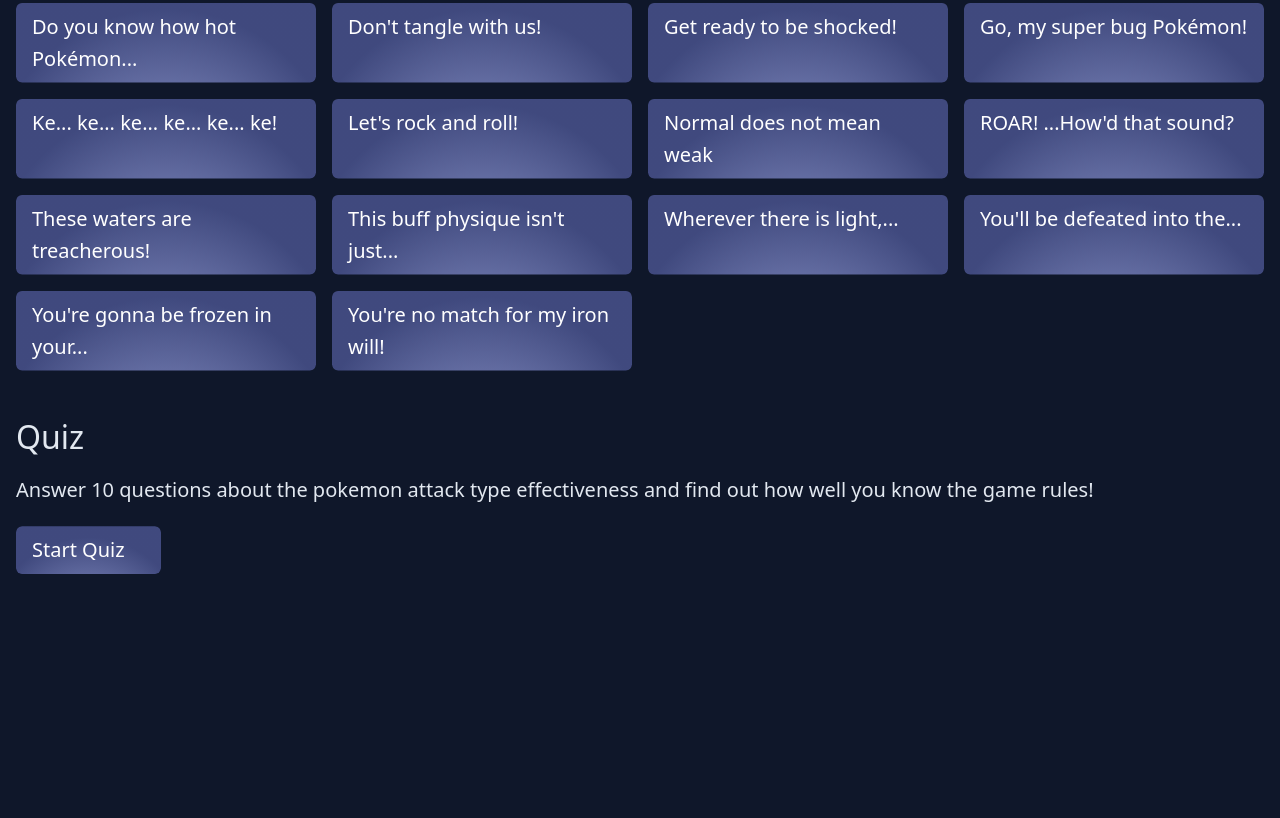
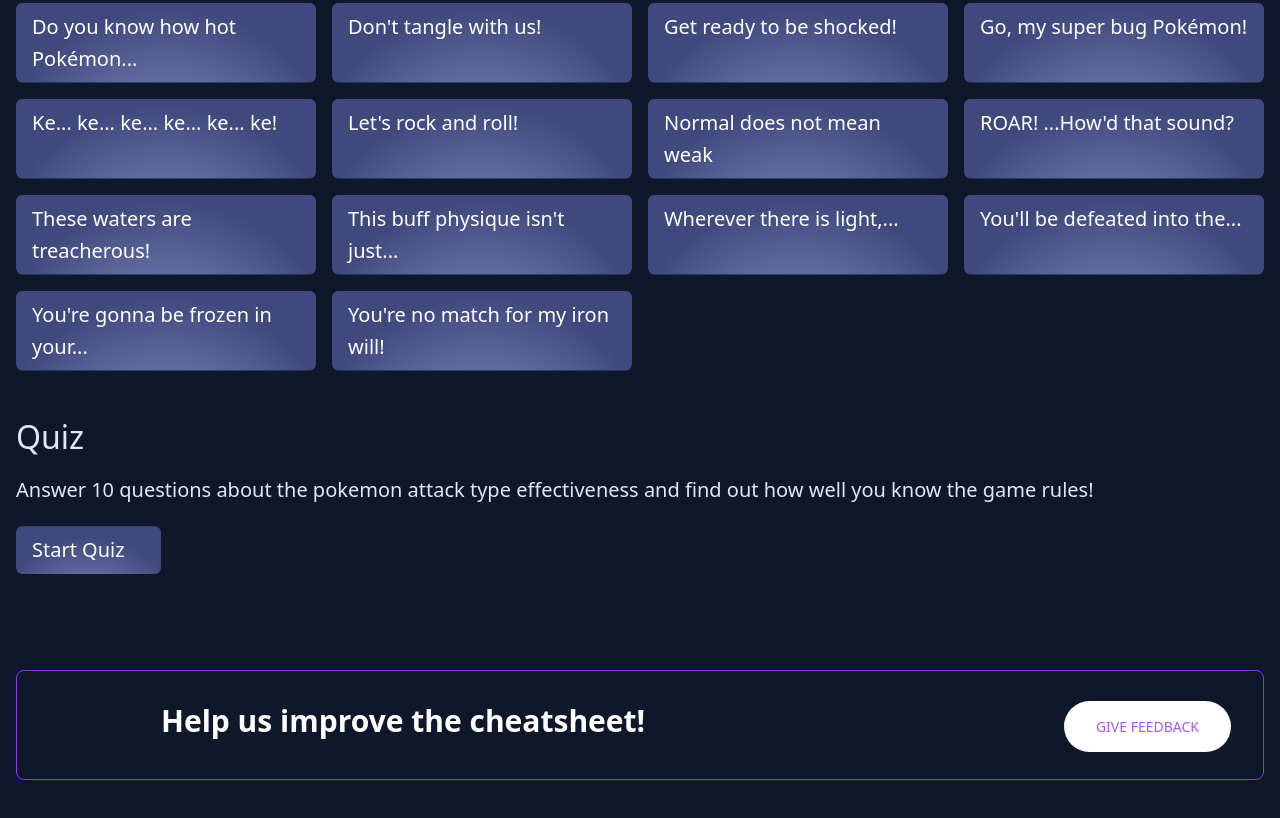
Before and after one commit to ertrzyiks/pokemon-go-cheatsheet, an Astro site: page / in a window 1280 px wide. Shown: the part 920-1738 px from the top of the page. Before the commit the page ends 1544 px from the top, so only its background shows below. Built offline with nearby package versions, Linux system fonts and the light colour scheme; Astro itself is replaced by a stand-in of ours.

Commit message:
Add feedback banner

```diff
--- /dev/null
+++ b/src/components/FeedbackForm.astro
@@ -0,0 +1,33 @@
+ <div class="container mx-auto mt-24">
+  <div class="border border-solid rounded-lg border-purple-600 text-white p-8 my-12 flex flex-col md:flex-row space-between items-center justify-between relative overflow-hidden">
+      <!-- LEFT PART -->
+      <div class="flex flex-col lg:ml-14 xl:ml-28 max-w-sm lg:max-w-xl z-10">
+          <h4 class="text-3xl text-center md:text-left font-bold text-white md:pb-2">
+              Help us improve the cheatsheet!
+          </h4>
+          <!-- <p class="text-center md:text-left text-white opacity-70 md:pb-6">
+              Lorem ipsum dolor sit amet, consectetur adipiscing elit, sed do eiusmod
+          </p>
+          <p class="text-xs text-red-200 hidden md:block">
+              consectetur adipiscing elit
+          </p> -->
+      </div>
+
+
+      <!-- RIGHT PART -->
+      <div class="pt-8 md:pt-0 justify-center lg:ml-auto z-10">
+          <a href="https://byd5xay149t.typeform.com/to/ph51jFtX" target="_blank"
+              class="px-8 py-4 text-center text-sm text-purple-500 uppercase bg-white font-display rounded-full transition duration-200 hover:bg-purple-600 hover:text-white">
+                  Give feedback
+          </a>
+      </div>
+
+      <!-- ATTENTION -->
+      <!-- <p class="pt-8 text-xs block md:hidden z-10 text-white">
+              consectetur adipiscing elit
+      </p> -->
+
+      <!-- DÉCORATION -->
+      <!-- <div class="absolute bg-red-400 opacity-60 w-96 h-96 -top-10 -right-16 md:w-[800px] md:h-[800px] md:left-[45%] md:top-[-150%] rounded-full shadow-2xl z-0"></div> -->
+  </div>
+</div>
--- a/src/layouts/Layout.astro
+++ b/src/layouts/Layout.astro
@@ -3,6 +3,8 @@ import { ViewTransitions } from "astro:transitions";
 import "../reset.css";
 import Header from "../components/Header.astro";
 import Analytics from "../components/Analytics.astro";
+import FeedbackForm from "../components/FeedbackForm.astro";
+import PageContent from "../components/PageContent.astro";
 
 interface Props {
   title: string;
@@ -40,9 +42,11 @@ const { title, showLogo } = Astro.props;
   <body class="text-slate-200">
     <Header showLogo={showLogo} />
 
+    <slot />
 
-
-    <slot />
+    <PageContent>
+      <FeedbackForm />
+    </PageContent>
 
     <style is:global>
       :root {
```
